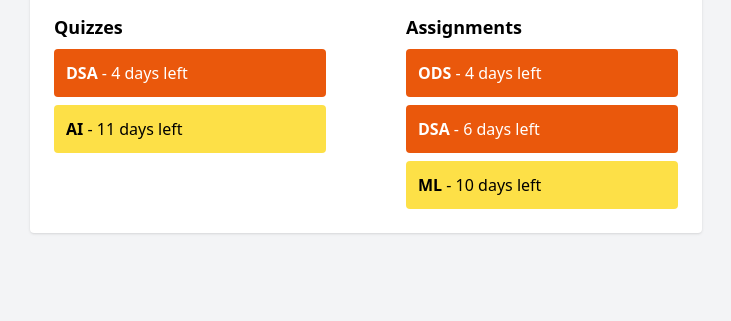
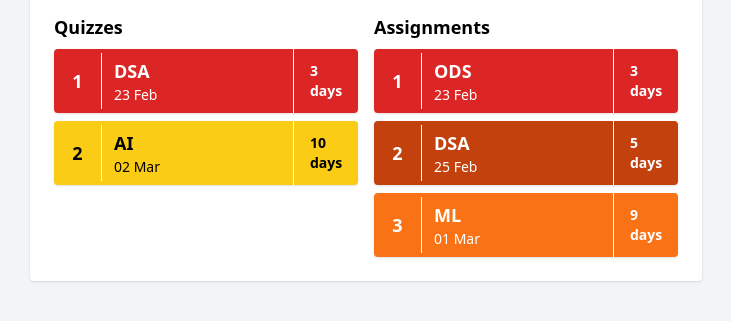
Before and after one commit to mrashutoshnigam/iitjmaterial, a plain HTML site: page index.html in a window 1280 px wide. Shown: the part 79-400 px from the top of the page, without its empty margins (274-1005 px from the left). Drawn offline with nearby package versions, Linux system fonts and the light colour scheme.

Commit message:
Update index.html

```diff
--- a/index.html
+++ b/index.html
@@ -3,7 +3,7 @@
 <head>
     <meta charset="UTF-8">
     <meta name="viewport" content="width=device-width, initial-scale=1.0">
-    <title>Event Tracker</title>
+    <title>Assignment Tracker</title>
     <script src="https://cdn.tailwindcss.com"></script>
 </head>
 <body class="bg-gray-100 p-6">
@@ -11,7 +11,7 @@
     <div class="max-w-2xl mx-auto bg-white p-6 rounded shadow">
         <h2 class="text-xl font-bold mb-4 text-center">Assignment Tracker</h2>
 
-        <div class="grid grid-cols-2 gap-20">
+        <div class="grid grid-cols-2 gap-4">
             <div>
                 <h3 class="text-lg font-semibold mb-2">Quizzes</h3>
                 <ul id="quizList" class="space-y-2"></ul>
@@ -36,25 +36,44 @@
         ];
 
         function getColor(daysLeft) {
-            if (daysLeft < 4) return "bg-red-600 text-white";  // Red
-            if (daysLeft < 7) return "bg-orange-600 text-white"; // Dark Orange
-            if (daysLeft < 10) return "bg-orange-400 text-white"; // Orange
-            if (daysLeft < 12) return "bg-yellow-300";  // Yellow
-            return "bg-green-500 text-white";  // Green
+            if (daysLeft < 4) return "bg-red-600 text-white";
+            if (daysLeft < 7) return "bg-orange-700 text-white";
+            if (daysLeft < 10) return "bg-orange-500 text-white";
+            if (daysLeft < 12) return "bg-yellow-400";
+            return "bg-green-500 text-white";
+        }
+
+        function formatDate(dateStr) {
+            const date = new Date(dateStr);
+            const options = { day: "2-digit", month: "short" };
+            return date.toLocaleDateString("en-GB", options); // Example: "23 Feb"
         }
 
         function loadTasks(listId, tasks) {
             const list = document.getElementById(listId);
             const today = new Date();
 
-            tasks.forEach(({ name, dueDate }) => {
+            tasks.forEach(({ name, dueDate }, index) => {
                 const due = new Date(dueDate);
-                const daysLeft = Math.ceil((due - today) / (1000 * 60 * 60 * 24));
+                let daysLeft = Math.ceil((due - today) / (1000 * 60 * 60 * 24)) - 1;
                 const color = getColor(daysLeft);
 
                 const li = document.createElement("li");
-                li.className = `p-3 rounded ${color}`;
-                li.innerHTML = `<b>${name}</b> - ${daysLeft} days left`;
+                li.className = `flex items-center rounded overflow-hidden shadow ${color}`;
+
+                li.innerHTML = `
+                    <div class="flex items-center justify-center w-12 h-14 font-bold text-lg border-r border-white">
+    ${index + 1}
+</div>
+<div class="flex-1 px-3 py-2 border-r border-white">
+    <div class="text-lg font-bold">${name}</div>
+    <div class="text-sm">${formatDate(dueDate)}</div>
+</div>
+<div class="flex items-center justify-center w-16 h-14 font-bold text-sm">
+    ${daysLeft} <br> days
+</div>
+
+                `;
 
                 list.appendChild(li);
             });
```
